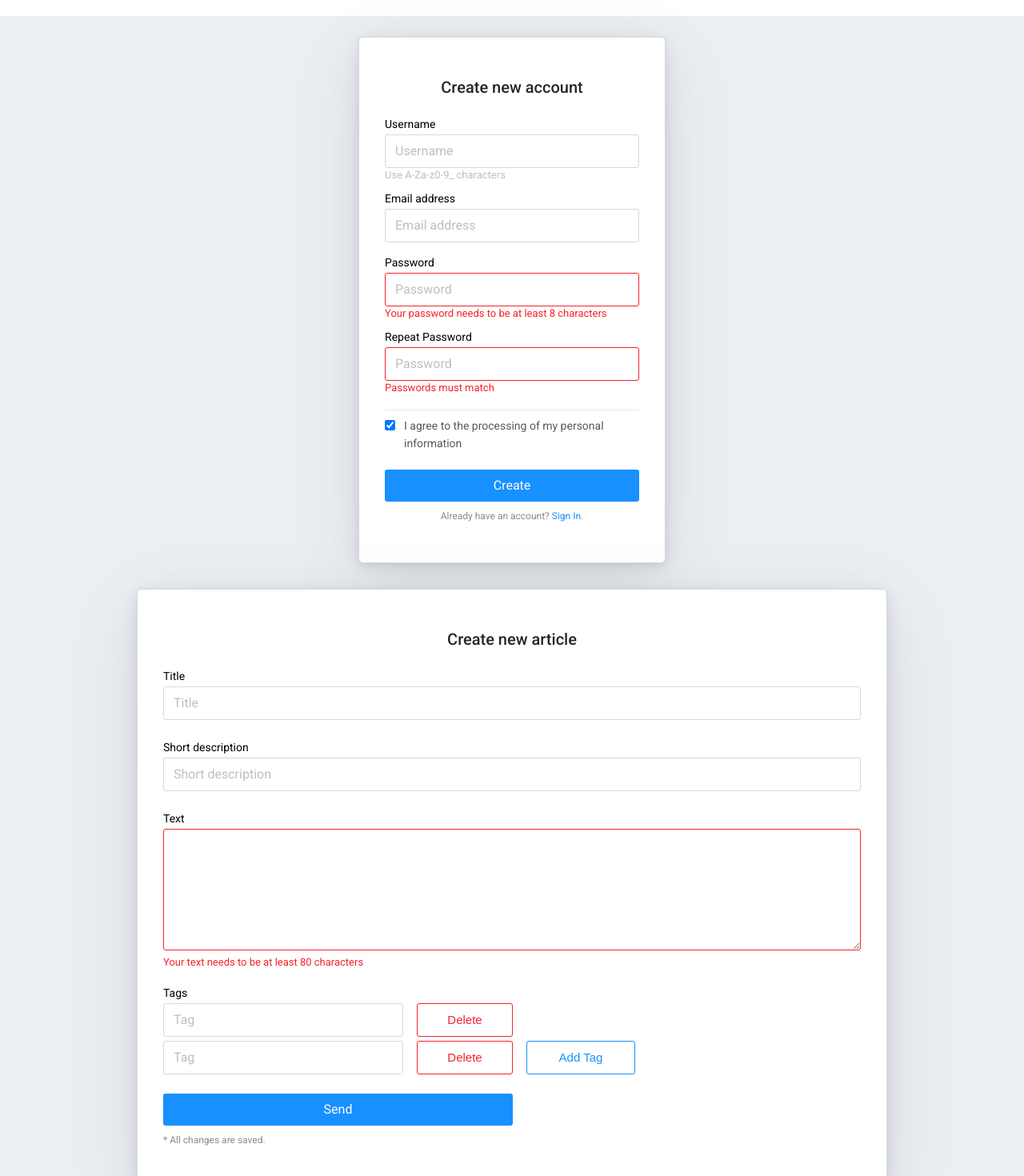
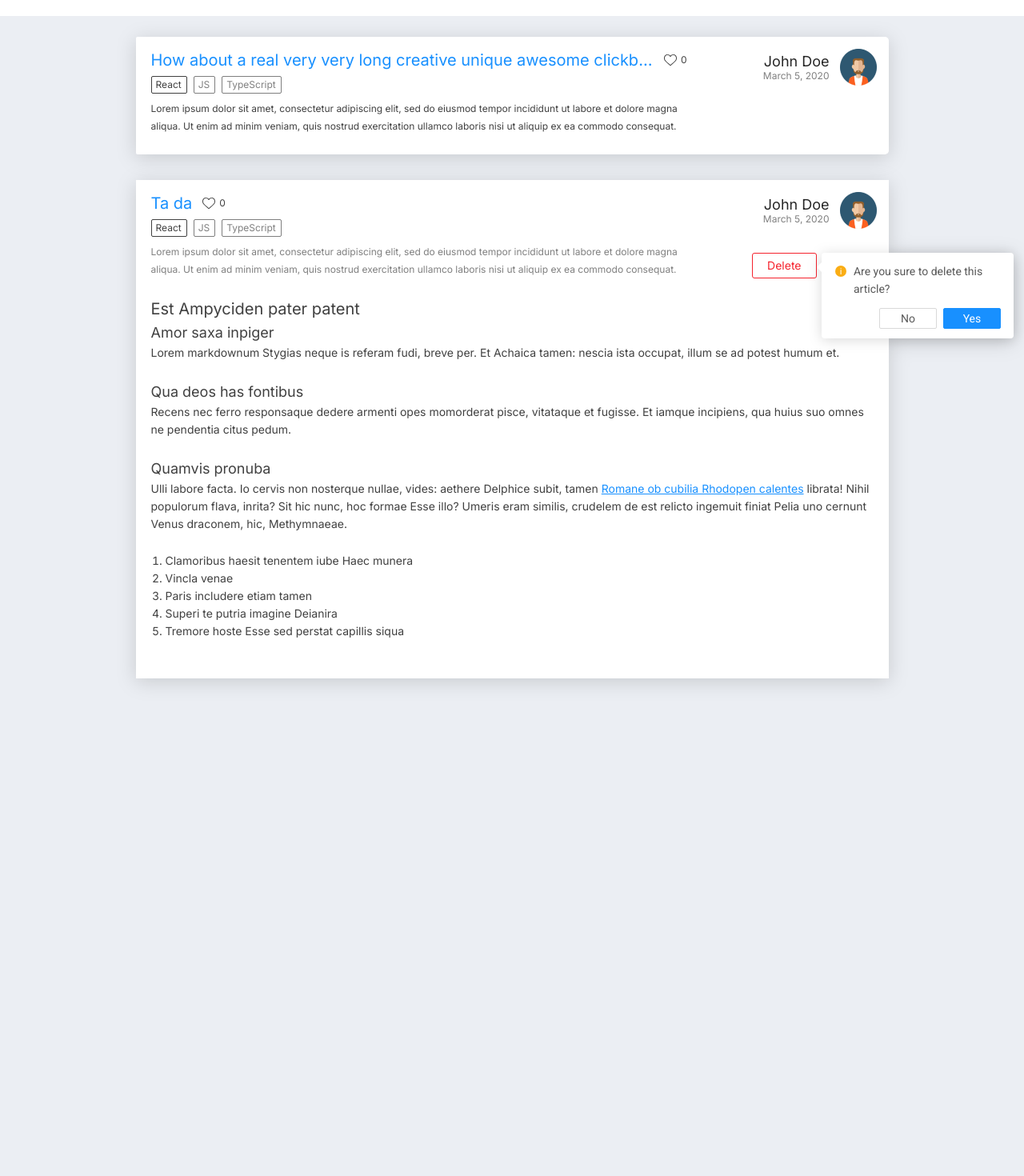
Before and after one commit to loginsan/tsblog, a React (Create React App) app: page / in a window 1280 px wide. Shown: the part 60-1530 px from the top of the page at 80% size. After the commit the page ends 958 px from the top, so only its background shows below. Built offline with nearby package versions, Linux system fonts and the light colour scheme.

Commit message:
add styles for edit article block

```diff
--- a/src/components/App.scss
+++ b/src/components/App.scss
@@ -13,7 +13,7 @@ body {
 }
 
 .app-header {
-  background-color: $color-base;
+  background-color: $base-color;
   height: 80px;
   padding: 0 22px;
 
@@ -108,8 +108,8 @@ body {
 .article_full, .article_short {
   box-sizing: border-box;
   padding: 15px 15px 24px 19px;
-  background-color: $color-base;
-  filter: drop-shadow(0px 4px 12px rgba(0, 0, 0, 0.15));
+  background-color: $base-color;
+  filter: drop-shadow(0px 4px 12px $shadow-color);
 }
 
 .article_full {
@@ -263,6 +263,115 @@ body {
 }
 
 
+.edit-links {
+  position: relative;
+  margin-top: 30px;
+}
+.edit-links .link {
+  padding: 4px 18px;
+  font-size: 14px;
+  line-height: 22px;
+}
+.link_edit-article {
+  color: $success-color;
+  border: 1px solid $success-color;
+  margin-left: 12px;
+}
+.link_edit-article:hover, .link_edit-article:focus {
+  background-color: rgba($success-color, .1);
+  border-color: rgba($success-color, .6);
+}
+.link_delete-article {
+  color: $error-color;
+  border: 1px solid $error-color;
+  margin-left: 12px;
+}
+.link_delete-article:hover, .link_delete-article:focus {
+  background-color: rgba($error-color, .1);
+  border-color: rgba($error-color, .6);
+}
+
+.delete-confirm {
+  position: absolute;
+  z-index: 1;
+  top: 0px;
+  left: 131px;
+  box-sizing: border-box;
+  width: 240px;
+  padding: 12px 16px;
+  border-radius: 4px;
+  background-color: $base-color;
+  filter: drop-shadow(0px 2px 8px $shadow-color);
+  text-align: right;
+}
+.delete-confirm::before {
+  display: block;
+  content: "";
+  position: absolute;
+  z-index: 2;
+  top: 23px;
+  left: -4px;
+  width: 10px;
+  height: 10px;
+  transform: translateY(-10px) rotate(45deg);
+  background-color: $base-color;
+}
+.delete-confirm, .delete-confirm .btn {
+  font-family: 'Roboto', Arial, Helvetica, sans-serif;
+  font-size: 14px;
+  line-height: 22px;
+}
+.delete-confirm span {
+  display: block;
+  position: relative;
+  margin-bottom: 13px;
+  padding-left: 24px;
+  text-align: left;
+  color: $modal-color;
+}
+.delete-confirm span::before {
+  position: absolute;
+  z-index: 1;
+  top: 4px;
+  left: 1px;
+  content: "i";
+  width: 14px;
+  height: 14px;
+  border-radius: 50%;
+  background-color: $calendula-color;
+  color: $base-color;
+  text-align: center;
+  line-height: 1.4;
+  font-size: 11px;
+}
+.delete-confirm .btn {
+  display: inline-block;
+  width: 72px;
+  box-sizing: border-box;
+  color: $modal-color;
+  border: 1px solid $border-color;
+  background-color: $base-color;
+  margin-left: 8px;
+  padding: 1px 8px;
+  border-radius: 2px;
+  outline: none;
+  cursor: pointer;
+  text-align: center;
+}
+.delete-confirm .btn_primary {
+  color: $base-color;
+  border: 1px solid $info-color;
+  background-color: $info-color;
+}
+.delete-confirm .btn:hover, .delete-confirm .btn:focus {
+  opacity: .9;
+  background-color: $bg-color;
+}
+.delete-confirm .btn_primary:hover, .delete-confirm .btn_primary:focus {
+  background-color: $info-color;
+}
+
+
 .hide {
   display: none;
 }
@@ -272,7 +381,7 @@ body {
   margin: 0 auto 32px;
   box-sizing: border-box;
   padding: 48px 32px;
-  background-color: $color-base;
+  background-color: $base-color;
   border: 1px solid $border-color;
   box-shadow: 0px 22px 106px rgba(0, 0, 0, 0.07),
     0px 9.19107px 44.2843px rgba(0, 0, 0, 0.0503198),
--- a/src/components/App.tsx
+++ b/src/components/App.tsx
@@ -34,215 +34,94 @@ const App: React.FC = () => {
           <h1 className="app-title">
             <NavLink to="/">Realworld Blog</NavLink>
           </h1>
-          <UserMenu isLogged={false} />
+          <UserMenu isLogged={true} />
         </header>
 
         <main className="app-main">
-          <section className="form">
-  <h2 className="form__title">Create new account</h2>
-  <ul className="form__field-list">
-    <li className="form__field">
-      <label className="label" htmlFor="username1">
-        Username
-      </label>
-      <input
-        className="control control_input"
-        type="text"
-        id="username1"
-        name="username"
-        placeholder="Username"
-        value={fields.username}
-        onChange={(evt) => handleChange(evt, 'username')}
-      />
-      <span className="note_field error">
-        Пользователь с таким именем уже есть
-      </span>
-      <span className="note_field show">Use A-Za-z0-9_ characters</span>
-    </li>
-    <li className="form__field">
-      <label className="label" htmlFor="email">
-        Email address
-      </label>
-      <input
-        className="control control_input"
-        type="email"
-        id="email"
-        name="email"
-        placeholder="Email address"
-        value={fields.email}
-        onChange={(evt) => handleChange(evt, 'email')}
-      />
-      <span className="note_field error">
-        Неверный формат электронной почты
-      </span>
-      <span className="note_field">1</span>
-    </li>
-    <li className="form__field">
-      <label className="label" htmlFor="password">
-        Password
-      </label>
-      <input
-        className="control control_input error"
-        type="password"
-        id="password"
-        name="password"
-        placeholder="Password"
-        value={fields.password}
-        onChange={(evt) => handleChange(evt, 'password')}
-      />
-      <span className="note_field error show">
-        Your password needs to be at least 8 characters
-      </span>
-      <span className="note_field">2</span>
-    </li>
-    <li className="form__field">
-      <label className="label" htmlFor="repeatpassword">
-        Repeat Password
-      </label>
-      <input
-        className="control control_input error"
-        type="password"
-        id="repeatpassword"
-        name="repeatpassword"
-        placeholder="Password"
-        value={fields.repeatpassword}
-        onChange={(evt) => handleChange(evt, 'repeatpassword')}
-      />
-      <span className="note_field error show">Passwords must match</span>
-      <span className="note_field">3</span>
-    </li>
-    <li className="form__field h-rule">
-      <label className="label with-check" htmlFor="agreement">
-        <input
-          className="control_checkbox"
-          type="checkbox"
-          id="agreement"
-          name="agreement"
-          onChange={() => {}}
-          checked
-        />
-        I agree to the processing of my personal information
-      </label>
-    </li>
-    <li className="form__field">
-      <button type="submit" className="btn_submit">
-        Create
-      </button>
-      <span className="note_foot">
-        Already have an account? <a href="/sign-in">Sign In</a>.
-      </span>
-    </li>
-  </ul>
-</section>
+          <section className="page">
+            <article className="article article_short">
 
+              <header className="article__head">
+                <div className="article__info">
+                  <h2>
+                    <a className="article__title" href="/">How about a real very very long creative unique awesome clickbate superb article title?</a>
+                    <a href="/sign-in" className="like like_unset">0</a>
+                  </h2>
+                  <ul className="article__tag-list">
+                    <li className="tag tag_main"><a href="/">React</a></li>
+                    <li className="tag"><a href="/">JS</a></li>
+                    <li className="tag"><a href="/">TypeScript</a></li>
+                  </ul>
+                  <p className="article__excerpt">Lorem ipsum dolor sit amet, consectetur adipiscing elit, sed do eiusmod tempor incididunt ut labore et dolore magna aliqua. Ut enim ad minim veniam, quis nostrud exercitation ullamco laboris nisi ut aliquip ex ea commodo consequat.</p>
+                </div>
+                <aside className="pub-info">
+                  <Link to="/profile" className="author" title="Author">
+                    <span>
+                      John Doe
+                      <time className="pub-date">March 5, 2020</time>
+                    </span>
+                    <img src={profileAvatar} alt="Avatar" className="avatar" />
+                  </Link>
+                </aside>
+              </header>
 
-<section className="form form_article">
-  <h2 className="form__title">Create new article</h2>
-  <ul className="form__field-list">
-    <li className="form__field">
-      <label className="label" htmlFor="title">
-        Title
-      </label>
-      <input
-        className="control control_input"
-        type="text"
-        id="title"
-        name="title"
-        placeholder="Title"
-        value={fields.username}
-        onChange={(evt) => handleChange(evt, 'username')}
-      />
-      <span className="note_field error">
-        Пользователь с таким именем уже есть
-      </span>
-      <span className="note_field">Use A-Za-z0-9_ characters</span>
-    </li>
-    <li className="form__field">
-      <label className="label" htmlFor="short">
-        Short description
-      </label>
-      <input
-        className="control control_input"
-        type="text"
-        id="short"
-        name="short"
-        placeholder="Short description"
-        value={fields.email}
-        onChange={(evt) => handleChange(evt, 'email')}
-      />
-      <span className="note_field error">
-        Неверный формат электронной почты
-      </span>
-      <span className="note_field">1</span>
-    </li>
-    <li className="form__field">
-      <label className="label" htmlFor="text">
-        Text
-      </label>
-      <textarea
-        className="control control_textarea error"
-        id="text"
-        name="text"
-        cols={30}
-        rows={5}
-        placeholder="Text with Markdown"
-        defaultValue="&nbsp;"
-      />
-      <span className="note_field error show">
-        Your text needs to be at least 80 characters
-      </span>
-      <span className="note_field">2</span>
-    </li>
-    <li className="form__field">
-      <label className="label" htmlFor="tag_main">
-        Tags
-      </label>
-      <ul className="tags-list">
-        <li className="tag-line">
-          <input
-            className="control control_input control_tag"
-            type="text"
-            id="tag_main"
-            name="tag_main"
-            placeholder="Tag"
-          />
-          <button type="button" className="btn_delete btn_tag">
-            Delete
-          </button>
-          <button type="button" className="btn_add btn_tag">
-            Add Tag
-          </button>
-        </li>
-        <li className="tag-line">
-          <input
-            className="control control_input control_tag"
-            type="text"
-            id="tag_next"
-            name="tag_next"
-            placeholder="Tag"
-          />
-          <button type="button" className="btn_delete btn_tag">
-            Delete
-          </button>
-          <button type="button" className="btn_add btn_tag">
-            Add Tag
-          </button>
-        </li>
-      </ul>
+            </article>
+          </section>
 
-      <span className="note_field error">Passwords must match</span>
-      <span className="note_field">3</span>
-    </li>
-    <li className="form__field">
-      <button type="submit" className="btn_submit">
-        Send
-      </button>
-      <span className="note_foot">
-        * All changes are saved.
-      </span>
-    </li>
-  </ul>
-</section>
+          <section className="page">
+            <article className="article article_full">
+
+              <header className="article__head">
+                <div className="article__info">
+                  <h2>
+                    <a className="article__title" href="/">Ta da</a>
+                    <a href="/sign-in" className="like like_unset">0</a>
+                  </h2>
+                  <ul className="article__tag-list">
+                    <li className="tag tag_main"><a href="/">React</a></li>
+                    <li className="tag"><a href="/">JS</a></li>
+                    <li className="tag"><a href="/">TypeScript</a></li>
+                  </ul>
+                  <p className="article__excerpt">Lorem ipsum dolor sit amet, consectetur adipiscing elit, sed do eiusmod tempor incididunt ut labore et dolore magna aliqua. Ut enim ad minim veniam, quis nostrud exercitation ullamco laboris nisi ut aliquip ex ea commodo consequat.</p>
+                </div>
+                <aside className="pub-info">
+                  <Link to="/profile" className="author" title="Author">
+                    <span>
+                      John Doe
+                      <time className="pub-date">March 5, 2020</time>
+                    </span>
+                    <img src={profileAvatar} alt="Avatar" className="avatar" />
+                  </Link>
+
+                  <div className="edit-links">
+                    <a href="/" className="link link_delete-article">Delete</a>
+                    <a href="/" className="link link_edit-article">Edit</a>
+                    <div className="delete-confirm">
+                      <span>Are you sure to delete this article?</span>
+                      <button type="button" className="btn">No</button>
+                      <button type="button" className="btn btn_primary">Yes</button>
+                    </div>
+                  </div>
+                </aside>
+              </header>
+              <main className="article__markdown">
+                <h5>Est Ampyciden pater patent</h5>
+                <h6>Amor saxa inpiger</h6>
+                <p>Lorem markdownum Stygias neque is referam fudi, breve per. Et Achaica tamen: nescia ista occupat, illum se ad potest humum et.</p>
+                <h6>Qua deos has fontibus</h6>
+                <p>Recens nec ferro responsaque dedere armenti opes momorderat pisce, vitataque et fugisse. Et iamque incipiens, qua huius suo omnes ne pendentia citus pedum.</p>
+                <h6>Quamvis pronuba</h6>
+                <p>Ulli labore facta. Io cervis non nosterque nullae, vides: aethere Delphice subit, tamen <a href="/">Romane ob cubilia Rhodopen calentes</a> librata! Nihil populorum flava, inrita? Sit hic nunc, hoc formae Esse illo? Umeris eram similis, crudelem de est relicto ingemuit finiat Pelia uno cernunt Venus draconem, hic, Methymnaeae.</p>
+                <ol>
+                  <li>Clamoribus haesit tenentem iube Haec munera</li>
+                  <li>Vincla venae</li>
+                  <li>Paris includere etiam tamen</li>
+                  <li>Superi te putria imagine Deianira</li>
+                  <li>Tremore hoste Esse sed perstat capillis siqua</li>
+                </ol>
+              </main>
+            </article>
+          </section>
 
         </main>
       </div>
--- a/src/forms.scss
+++ b/src/forms.scss
@@ -82,7 +82,7 @@
 }
 
 .h-rule {
-  border-top: 1px solid $hr-line-color;
+  border-top: 1px solid $hr-color;
   padding-top: 8px;
   margin-top: 9px;
 }
@@ -90,7 +90,7 @@
 .with-check {
   position: relative;
   padding-left: 24px;
-  color: $modal-flytip-color;
+  color: $modal-color;
 }
 .with-check .control_checkbox {
   position: absolute;
@@ -106,8 +106,8 @@
   margin-top: 10px;
   padding: 8px 0;
   border-radius: 3px;
-  color: $color-base;
-  background-color: $daybreak;
+  color: $base-color;
+  background-color: $info-color;
   font-family: 'Roboto', Arial, sans-serif;
   font-size: 16px;
   font-weight: 400;
@@ -135,14 +135,14 @@
   font-weight: 400;
   line-height: 20px;
   text-align: center;
-  color: $footnote-form-color;
+  color: $footnote-color;
   margin-top: 8px;
 }
 .form_article .note_foot {
   text-align: left;
 }
 .note_foot a {
-  color: $daybreak;
+  color: $info-color;
   text-decoration: none;
 }
 .note_foot a:hover, .note_foot a:focus {
@@ -166,7 +166,7 @@
   padding: 8px 18px;
   outline: none;
   color: $text-color;
-  background-color: $color-base;
+  background-color: $base-color;
   border: 1px solid $text-color;
   border-radius: 3px;
   margin-left: 17px;
@@ -181,7 +181,7 @@
   border-color: $error-color;
 }
 .btn_delete:hover, .btn_delete:focus {
-  color: $color-base;
+  color: $base-color;
   background-color: rgba($error-color, .7);
   letter-spacing: 2px;
 }
```
Also changed, not shown: src/vars.scss (+8 -6 lines).
